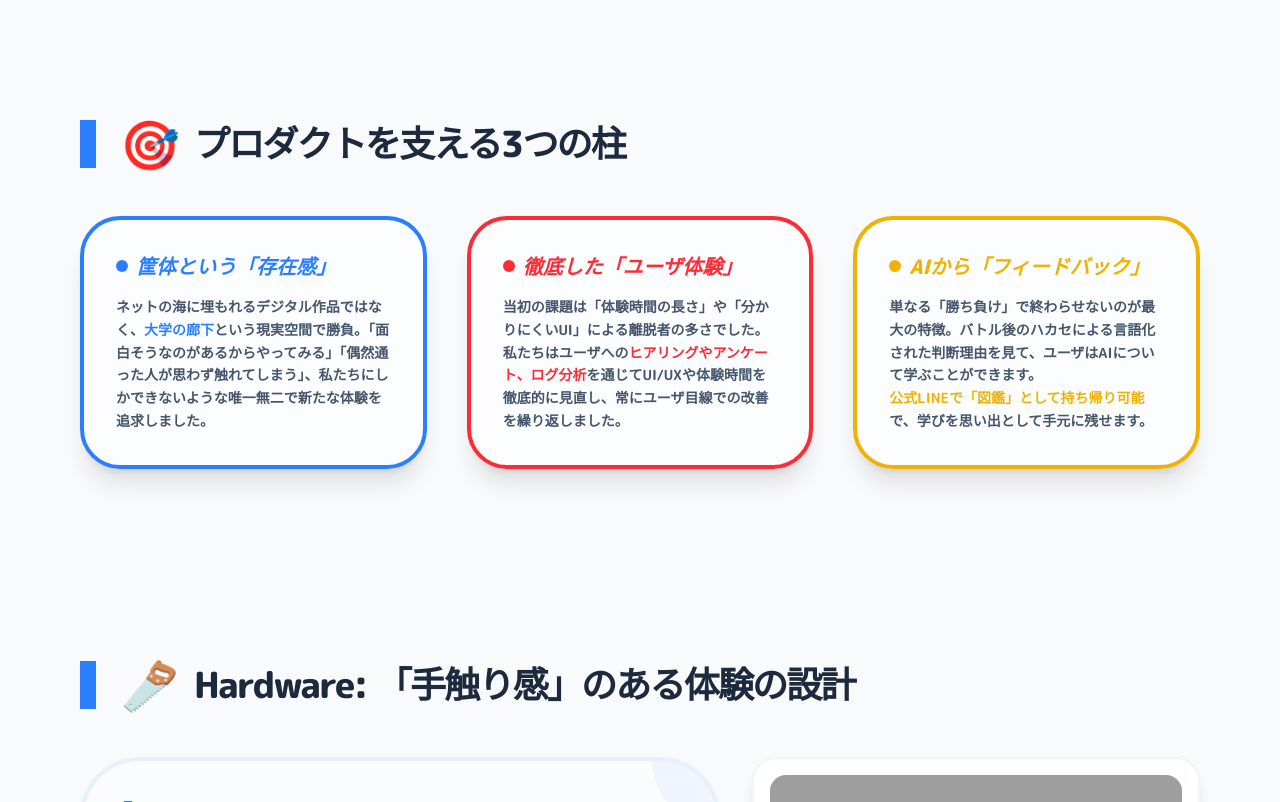
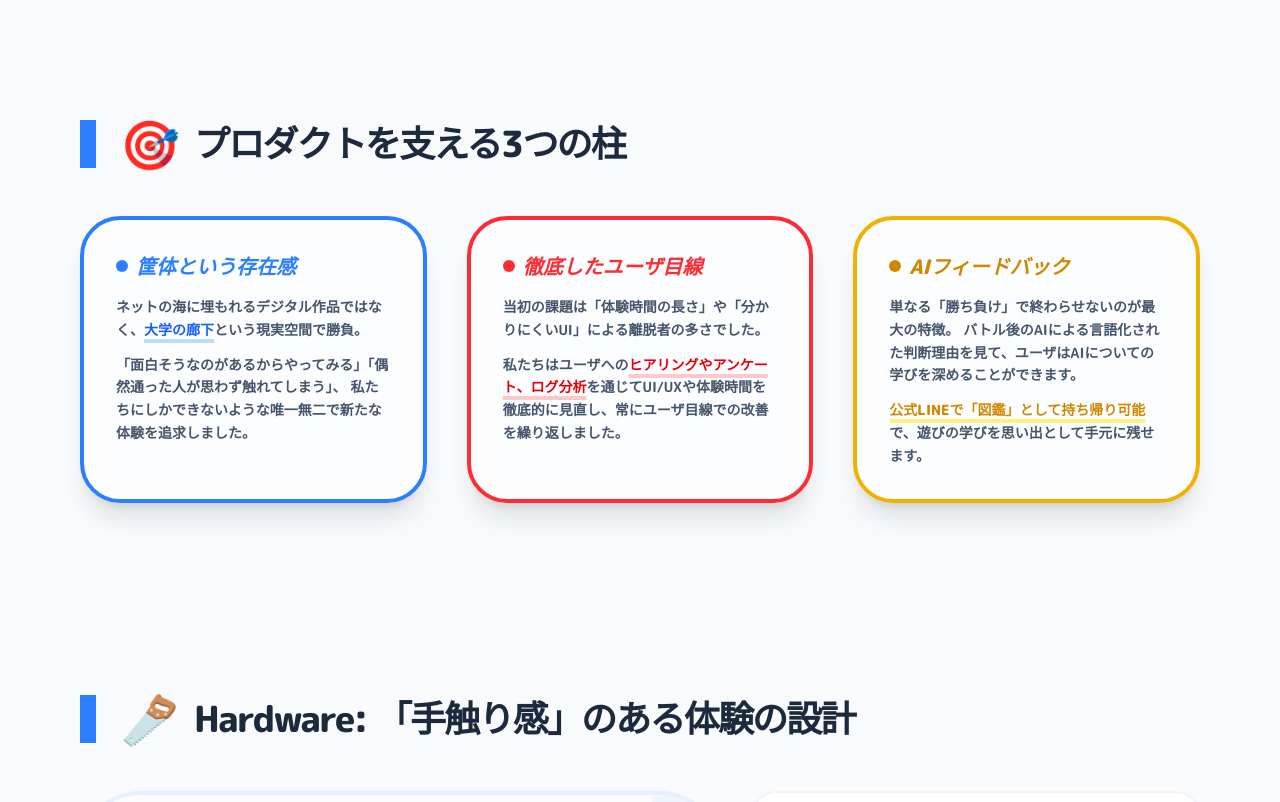
Before and after one commit to Kawakubo0423/paint-site, a Next.js app: page /tech in a window 1280 px wide. Shown: the part 1140-1942 px from the top of the page. Built offline with nearby package versions, Linux system fonts and the light colour scheme; grey boxes are pictures that could not be loaded.

Commit message:
全体修正

```diff
--- a/src/app/tech/page.tsx
+++ b/src/app/tech/page.tsx
@@ -47,10 +47,10 @@ export default function TechDetail() {
       <header className="pt-48 pb-32 px-4 text-center relative z-10">
         <motion.div initial={{ opacity: 0, y: 30 }} animate={{ opacity: 1, y: 0 }} transition={{ duration: 0.8 }}>
           <h1 className="text-5xl md:text-8xl font-black mb-10 leading-[1.05] tracking-tight text-slate-900">
-            AIとアーケードで、<br /><span className="text-blue-500">「新たな体験」</span>のカタチに。
+            AIとアーケードゲームで、<br /><span className="text-blue-500">「新たな体験」</span>をカタチに。
           </h1>
           <p className="text-xl md:text-2xl text-slate-500 font-black max-w-3xl mx-auto leading-relaxed">
-            なぜ私たちは、このプロジェクトを始めたのか。
+            〜「pAInt」開発の裏側と、成功に至るまでの道のり〜
           </p>
         </motion.div>
       </header>
@@ -69,24 +69,48 @@ export default function TechDetail() {
                   生成AIの急速な普及により、高度な技術であったAIは私たちの身近な存在となりました。一方で、AIが<span className="text-blue-400">「なぜその答えを出したのか」</span>という思考過程はブラックボックスのままです。しかし、これからの時代はAIの利便性や懸念点を理解した上で活用することが重要になってきます。
                 </p>
                 <p>
-                  そこで私たちは、<span className="text-blue-400">「誰もが楽しめるゲーム」</span>を通して、この課題に挑戦しました。<br />AIの思考過程や考え方を誰もが直感的に体験できる形で可視化し、AIとの新たな向き合い方を提案したいと考え、このプロジェクトをスタートさせました。
+                  そこで私たちは、AIの思考過程や考え方を誰もが直感的に体験できる形で可視化し、AIとの新たな向き合い方を提案したいと考えました。<br />それこそ、「多くの人が楽しめるゲーム」の中に、<span className="text-blue-400">AIへの学び</span>を取り入れた「pAInt」プロジェクトの始まりです。
                 </p>
               </div>
             </div>
           </motion.div>
 
-          {/* 2. 3つの徹底的なこだわり */}
-          <div>
+        {/* 2. 3つの徹底的なこだわり */}
+          <div className="relative z-10">
             <SubHeader emoji="🎯">プロダクトを支える3つの柱</SubHeader>
             <div className="grid md:grid-cols-3 gap-10">
-              <DetailCard title="筐体という「存在感」" color="border-blue-500 text-blue-500">
-                <p>ネットの海に埋もれるデジタル作品ではなく、<strong><span className="text-blue-500 font-bold">大学の廊下</span></strong>という現実空間で勝負。「面白そうなのがあるからやってみる」「偶然通った人が思わず触れてしまう」、私たちにしかできないような唯一無二で新たな体験を追求しました。</p>
+              <DetailCard title="筐体という存在感" color="border-blue-500 text-blue-500">
+                <p>
+                  ネットの海に埋もれるデジタル作品ではなく、
+                  <strong><span className="text-blue-600 underline decoration-blue-200 decoration-4 underline-offset-4">大学の廊下</span></strong>
+                  という現実空間で勝負。
+                </p>
+                <p>
+                  「面白そうなのがあるからやってみる」「偶然通った人が思わず触れてしまう」、
+                  私たちにしかできないような唯一無二で新たな体験を追求しました。
+                </p>
               </DetailCard>
-              <DetailCard title="徹底した「ユーザ体験」" color="border-red-500 text-red-500">
-                <p>当初の課題は「体験時間の長さ」や「分かりにくいUI」による離脱者の多さでした。私たちはユーザへの<strong><span className="text-red-500 font-bold">ヒアリングやアンケート、ログ分析</span></strong>を通じてUI/UXや体験時間を徹底的に見直し、常にユーザ目線での改善を繰り返しました。</p>
+
+              <DetailCard title="徹底したユーザ目線" color="border-red-500 text-red-500">
+                <p>
+                  当初の課題は「体験時間の長さ」や「分かりにくいUI」による離脱者の多さでした。
+                </p>
+                <p>
+                  私たちはユーザへの
+                  <strong><span className="text-red-600 underline decoration-red-200 decoration-4 underline-offset-4">ヒアリングやアンケート、ログ分析</span></strong>
+                  を通じてUI/UXや体験時間を徹底的に見直し、常にユーザ目線での改善を繰り返しました。
+                </p>
               </DetailCard>
-              <DetailCard title="AIから「フィードバック」" color="border-yellow-500 text-yellow-500">
-                <p>単なる「勝ち負け」で終わらせないのが最大の特徴。バトル後のハカセによる言語化された判断理由を見て、ユーザはAIについて学ぶことができます。<br /><strong><span className="text-yellow-500 font-bold">公式LINEで「図鑑」として持ち帰り可能</span></strong>で、学びを思い出として手元に残せます。</p>
+
+              <DetailCard title="AIフィードバック" color="border-yellow-500 text-yellow-600">
+                <p>
+                  単なる「勝ち負け」で終わらせないのが最大の特徴。
+                  バトル後のAIによる言語化された判断理由を見て、ユーザはAIについての学びを深めることができます。
+                </p>
+                <p>
+                  <strong><span className="text-yellow-600 underline decoration-yellow-200 decoration-4 underline-offset-4">公式LINEで「図鑑」として持ち帰り可能</span></strong>
+                  で、遊びの学びを思い出として手元に残せます。
+                </p>
               </DetailCard>
             </div>
           </div>
@@ -104,13 +128,13 @@ export default function TechDetail() {
                 </p>
                 <div className="text-lg font-bold text-slate-600 leading-9 space-y-6">
                   <p>
-                    私たちは「通りすがりの人が、面白そうだからやってみよう」と思える気軽なプレイ体験を目指し、<strong>アーケード筐体そのものから設計</strong>を行いました。素材には加工のしやすい木材を選定。材料調達から組み立て、ゲームの世界観を体現した目を引く塗装まで、すべて自分たちで担当しました。
+                    ● 私たちは「通りすがりの人が、面白そうだからやってみよう」と思える気軽なプレイ体験を目指し、<strong>アーケード筐体そのものから設計</strong>を行いました。素材には加工のしやすい木材を選定。材料調達から組み立て、ゲームの世界観を体現した目を引く塗装まで、すべて自分たちで担当しました。
                   </p>
                   <p>
-                    入力デバイスも、市販品ではなく<strong>3Dプリンタを利用した専用コントローラー</strong>を自作。直感的な「持ちやすさ」を追求すると同時に、配線作業も自ら行うことでアーケード特有の「ボタンを叩く感触」にもこだわりました。
+                    ● 入力デバイスも、市販品ではなく<strong>3Dプリンタを利用した専用コントローラー</strong>を自作。直感的な「持ちやすさ」を追求すると同時に、配線作業も自ら行うことでアーケード特有の「ボタンを叩く感触」にもこだわりました。
                   </p>
                   <p>
-                    最大の特徴は、デジタルとリアルを融合させる<strong>贅沢な2画面構成</strong>です。メイン画面ではド派手な演出とバトルを担当し、手元にはサブ画面と「お絵描き用タブレット」を配置。 実際にペンを使って生き物を描くというアナログな感触をあえて残すことで、UI/UXの配慮と没入感を両立させています。
+                    ● 最大の特徴は、デジタルとリアルを融合させる<strong>贅沢な2画面構成</strong>です。メイン画面ではド派手な演出とバトルを担当し、手元にはサブ画面と「お絵描き用タブレット」を配置。 実際にペンを使って生き物を描くというアナログな感触をあえて残すことで、UI/UXの配慮と没入感を両立させています。
                   </p>
                 </div>
               </div>
@@ -142,54 +166,57 @@ export default function TechDetail() {
             </div>
           </div>
 
-          {/* 4. Software (新提案：構成図を左に、解説カードを右に縦並び) */}
+{/* 4. Software (構成図の余白調整 & Backend詳細化) */}
           <div>
             <SubHeader emoji="⚡">Software: 複雑なロジックの統合</SubHeader>
             <div className="grid lg:grid-cols-12 gap-8 items-stretch">
 
-              {/* システム構成図 (左側 7カラム) */}
-              <div className="lg:col-span-7 bg-white/70 backdrop-blur-md p-10 rounded-[60px] shadow-2xl border-4 border-slate-100 relative overflow-hidden flex flex-col">
+              {/* システム構成図 (余白を詰め、画像を大きく表示) */}
+              <div className="lg:col-span-7 bg-white/70 backdrop-blur-md p-6 md:p-8 rounded-[60px] shadow-2xl border-4 border-slate-100 relative overflow-hidden flex flex-col">
                 <div className="absolute top-0 left-0 w-full h-2 bg-gradient-to-r from-green-400 via-blue-400 to-purple-400"></div>
-                <p className="text-[10px] font-black text-slate-300 mb-8 uppercase tracking-[0.3em] text-center">Full System Architecture & Technical Stack</p>
+                <p className="text-[10px] font-black text-slate-300 mb-6 uppercase tracking-[0.3em] text-center">Full System Architecture & Technical Stack</p>
 
-                <div className="flex-grow flex items-center justify-center relative group">
-                  <div className="absolute -inset-4 bg-gradient-to-r from-blue-50 to-slate-50 rounded-[40px] blur-xl opacity-20 group-hover:opacity-40 transition duration-1000"></div>
-                  <Image src="/images/system_diagram.png" alt="Architecture" width={450} height={150} className="relative rounded-[40px] shadow-md bg-white/50 p-6" />
+                <div className="flex-grow flex items-center justify-center relative group p-2">
+                  <div className="absolute -inset-2 bg-gradient-to-r from-blue-50 to-slate-50 rounded-[40px] blur-xl opacity-20 transition duration-1000"></div>
+                  <div className="relative w-full h-full min-h-[500px]">
+                    <Image
+                      src="/images/system_diagram.png"
+                      alt="Architecture"
+                      fill
+                      className="object-contain rounded-[40px] drop-shadow-md bg-white/30"
+                    />
+                  </div>
                 </div>
-
-                {/* <div className="mt-10 flex flex-wrap justify-center gap-4">
-                   {["unity", "openai", "gas", "line", "slack"].map((tech) => (
-                    <div key={tech} className="bg-white px-5 py-2 rounded-2xl shadow-sm border border-slate-100 flex items-center gap-3 grayscale hover:grayscale-0 transition-all duration-300 transform hover:-translate-y-1">
-                      <Image src={`/images/tech_${tech}.png`} alt={tech} width={24} height={24} />
-                      <span className="text-[9px] font-black uppercase text-slate-400">{tech}</span>
-                    </div>
-                   ))}
-                </div> */}
               </div>
 
-              {/* 解説カード (右側 5カラム 縦並び) */}
+              {/* 解説カード (縦並び) */}
               <div className="lg:col-span-5 flex flex-col gap-6">
                 <DetailCard title="Frontend" color="border-green-500 text-green-600">
                   <span className="bg-green-100 text-green-700 px-3 py-1 rounded-full text-[10px] font-black uppercase mb-2 inline-block w-fit">Unity / C#</span>
-                  {/* <p className="font-bold text-slate-800 text-sm mb-2">ステートマシンによるゲーム制御</p> */}
                   <p className="text-[15px] leading-relaxed font-bold">
                     お絵描きからバトル、AI連携までをUnity上で統合。ユーザを飽きさせない演出テンポの最適化やアニメーションを徹底し、体験時間を5分以内に凝縮。さらに初めての人でもつまずかない直感的なUI/UXを実現しました。
                   </p>
                 </DetailCard>
 
                 <DetailCard title="Backend" color="border-blue-500 text-blue-600">
-                   <span className="bg-blue-100 text-blue-700 px-3 py-1 rounded-full text-[10px] font-black uppercase mb-2 inline-block w-fit">GAS / Google Drive / Google Sheets / LINE API / Slack API</span>
-                   {/* <p className="font-bold text-slate-800 text-sm mb-2">運用を支えるリアルタイム基盤</p> */}
-                   <p className="text-[15px] leading-relaxed font-bold">
-                    GASを核にLINE Messaging APIを連携。図鑑のスマホ送信機能を構築。さらにSlack APIと連携し、プレイ状況を監視することで公共の場での安定稼働を技術面で支えています。
-                   </p>
+                   <span className="bg-blue-100 text-blue-700 px-3 py-1 rounded-full text-[10px] font-black uppercase mb-2 inline-block w-fit tracking-tighter">GAS / Drive / Sheets / LINE / Slack API</span>
+                   <div className="text-[13px] leading-relaxed font-bold space-y-4">
+                    <p>
+                      <strong>● AI連携の自動化:</strong> Unity・Drive・AI・Sheets間のデータ往復をGASで完全制御。AIが生成した属性情報をUnityへ反映しつつ、動的に図鑑画像を自動生成するロジックを構築しました。
+                    </p>
+                    <p>
+                      <strong>● 体験のデジタル化:</strong> 蓄積された図鑑データをLINE API経由でユーザーへ送信。体験の思い出と学びを資産として持ち帰れるUXを提供しています。
+                    </p>
+                    <p>
+                      <strong>● 運用監視システム:</strong> Slack APIと連携し、Sheetsのログや図鑑画像をリアルタイムで監視。公共展示におけるシステムの透明性と安定運用を支えています。
+                    </p>
+                   </div>
                 </DetailCard>
 
                 <DetailCard title="AI Integration" color="border-purple-500 text-purple-600">
                   <span className="bg-purple-100 text-purple-700 px-3 py-1 rounded-full text-[10px] font-black uppercase mb-2 inline-block w-fit">OpenAI API/ GPT-4o</span>
-                  {/* <p className="font-bold text-slate-800 text-sm mb-2">納得感を生む思考ロジック</p> */}
                   <p className="text-[15px] leading-relaxed font-bold">
-                    gpt-4-vision-previewを活用した画像解析。判断理由を論理的に説明するためのプロンプト最適化に注力。納得感のあるフィードバックを生成するアルゴリズムを開発しました。
+                    gpt-4-vision-previewを活用し、キャプチャ画像から名前や属性を決定。「なぜその判断に至ったのか」を論理的に言語化するプロンプト設計を行い、AIの思考過程を「学び」へ変えています。
                   </p>
                 </DetailCard>
               </div>
```
